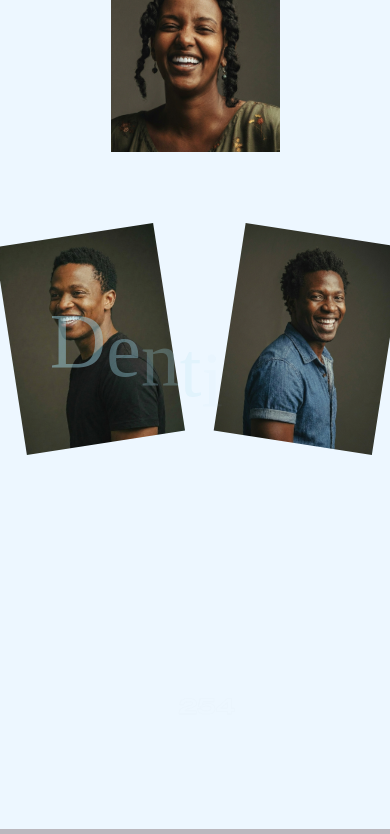
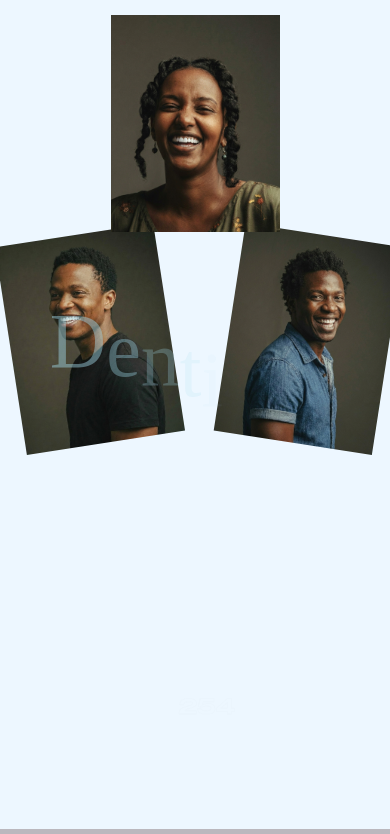
Before and after one commit to DevvObiero/pearl-roots-dental-clinic, a plain HTML site: page index.html in a window 390 px wide. Shown: the part 85-919 px from the top of the page. Drawn offline with nearby package versions, Linux system fonts and the light colour scheme.

Commit message:
going up

```diff
--- a/style.css
+++ b/style.css
@@ -350,7 +350,7 @@ img {
   } */
   .hero-image {
     align-items: flex-start;
-    padding-top: 20px;   /* try 20, 30, 40 until it feels right */
+    padding-top: 100px;   /* try 20, 30, 40 until it feels right */
   }
   .header .title {
     font-size: 20vw;
```
